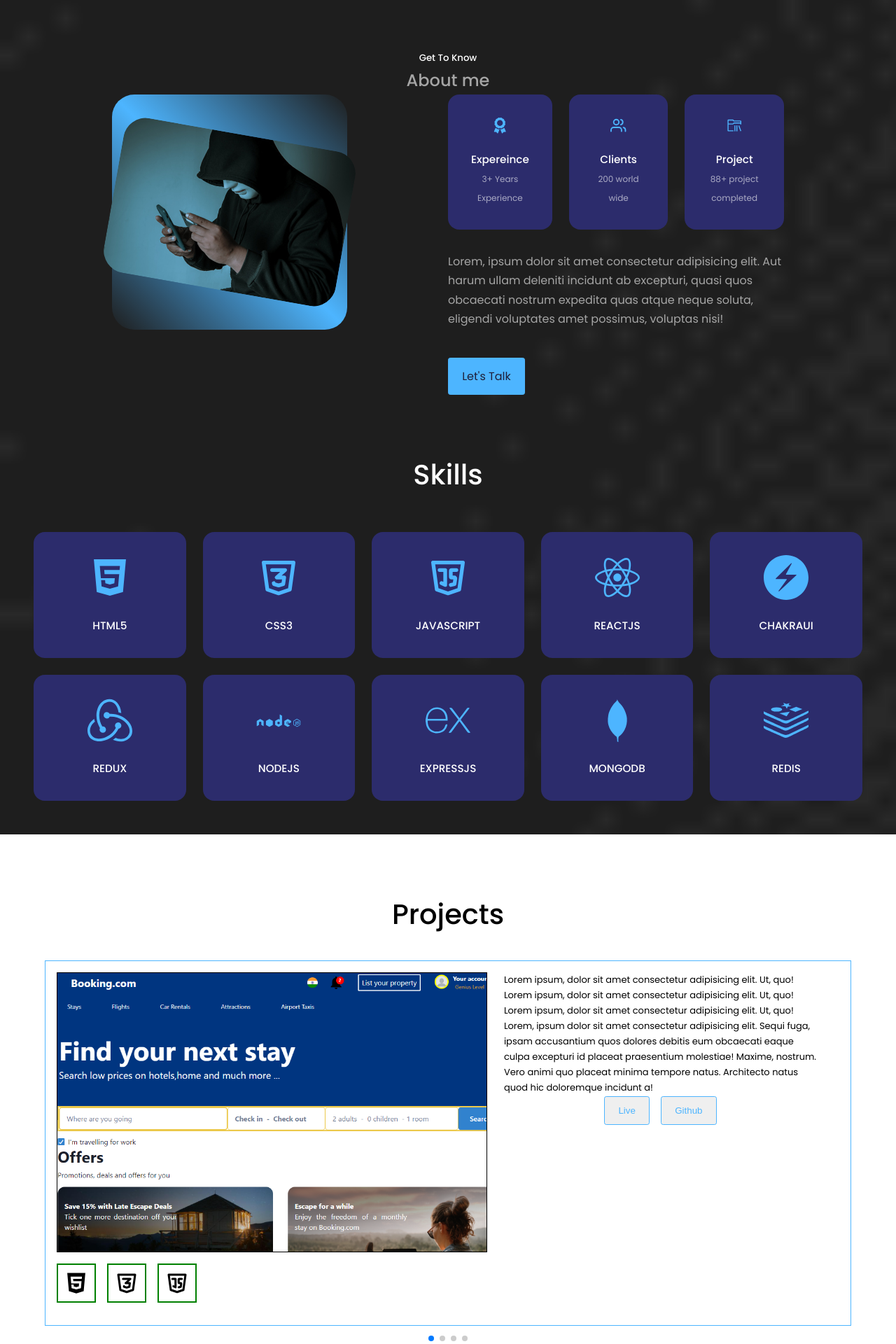
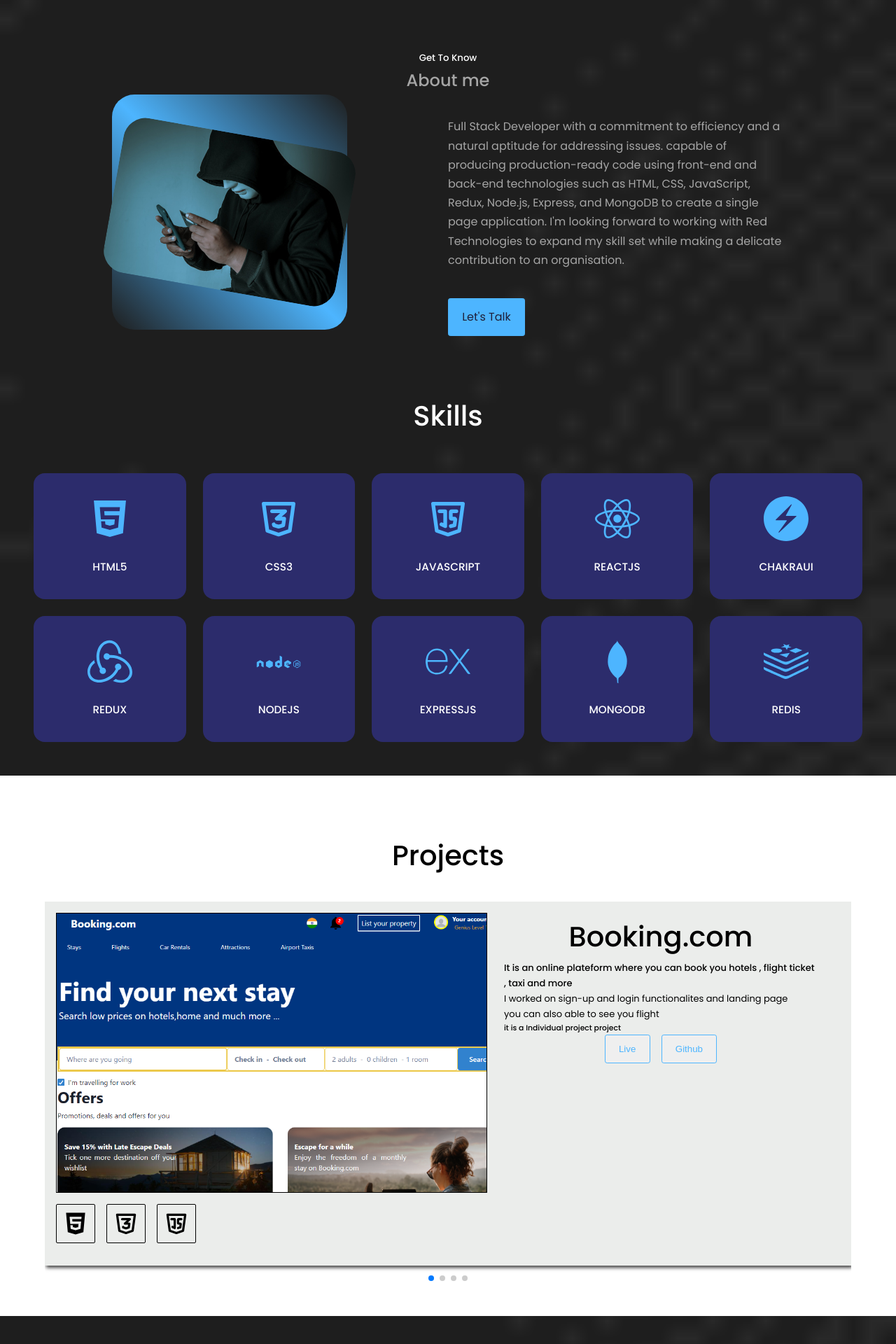
Before and after one commit to rahulkr-dev/rahulkr-dev.github.io, a React (Create React App) app: page / in a window 1280 px wide. Shown: the part 840-2760 px from the top of the page at 70% size. Built offline with nearby package versions, Linux system fonts and the light colour scheme.

Commit message:
portfollio project

```diff
--- a/package.json
+++ b/package.json
@@ -4,9 +4,13 @@
   "version": "0.1.0",
   "private": true,
   "dependencies": {
+    "@chakra-ui/react": "^2.3.6",
+    "@emotion/react": "^11.10.5",
+    "@emotion/styled": "^11.10.5",
     "@testing-library/jest-dom": "^5.16.5",
     "@testing-library/react": "^13.4.0",
     "@testing-library/user-event": "^13.5.0",
+    "framer-motion": "^7.6.1",
     "react": "^18.2.0",
     "react-dom": "^18.2.0",
     "react-icons": "^4.4.0",
--- a/src/Components/Contact/contact.css
+++ b/src/Components/Contact/contact.css
@@ -55,15 +55,31 @@
 }
 
 @media screen and (max-width:1024px){
+    #contact{
+        height: max-content;
+    }
   .container.contact_container{
     grid-template-columns: 1fr;
     gap: 2rem;
   }
+  form input{
+    color: white;
+    font-weight: bold;
+  }
  }
  /* ===== media query for mobile */
  @media screen and (max-width:600px){
+    #contact{
+        height: max-content;
+        /* margin-bottom: 5rem; */
+        /* border: 1px solid blue; */
+    }
     .container.contact_container{
         width: var(--container-width-sm);
         /* padding: 1rem; */
       }
+      form input{
+        color: white;
+        font-weight: bold;
+      }
  }
--- a/src/Components/about/About.jsx
+++ b/src/Components/about/About.jsx
@@ -16,7 +16,7 @@
           </div>
         </div>
         <div className="about_content">
-          <div className="about_cards">
+          {/* <div className="about_cards">
             <article className='about_card'>
               <FaAward className='about_icon' />
               <h5>Expereince</h5>
@@ -32,8 +32,8 @@
               <h5>Project</h5>
               <small>88+ project completed</small>
             </article>
-          </div>
-          <p>Lorem, ipsum dolor sit amet consectetur adipisicing elit. Aut harum ullam deleniti incidunt ab excepturi, quasi quos obcaecati nostrum expedita quas atque neque soluta, eligendi voluptates amet possimus, voluptas nisi!</p>
+          </div> */}
+          <p>Full Stack Developer with a commitment to efficiency and a natural aptitude for addressing issues. capable of producing production-ready code using front-end and back-end technologies such as HTML, CSS, JavaScript, Redux, Node.js, Express, and MongoDB to create a single page application. I'm looking forward to working with Red Technologies to expand my skill set while making a delicate contribution to an organisation.</p>
           <a href="#contact" className='btn btn-primary'>Let's Talk</a>
         </div>
       </div>
--- a/src/Components/footer/Footer.jsx
+++ b/src/Components/footer/Footer.jsx
@@ -3,16 +3,15 @@
 import {RiFacebookFill} from "react-icons/ri"
 import {IoLogoInstagram} from "react-icons/io"
 import {RiTwitterFill} from "react-icons/ri"
+import {AiOutlineArrowUp} from "react-icons/ai"
 const Footer = () => {
   return (
     <footer>
-      <a href="#" className='footer'>RaHUL</a>
       <ul className='permalinks'>
         <li><a href="#">Home</a></li>
         <li><a href="#about">About</a></li>
-        <li><a href="#experience">Expericence</a></li>
-        <li><a href="#services">Services</a></li>
-        <li><a href="#testimonials">testimonials</a></li>
+        <li><a href="#skills">Skills</a></li>
+        <li><a href="#project">Projects</a></li>
         <li><a href="#contact">Contact</a></li>
       </ul>
       <div className="footer_socials">
@@ -23,6 +22,9 @@
       <div className="footer_copyright">
         <small>&copy; Rahul kumar . All right reserved</small>
       </div>
+      <div className="arro">
+        <a href="#"><AiOutlineArrowUp/></a>
+      </div>
     </footer>
   )
 }
--- a/src/Components/project/ProjectList.jsx
+++ b/src/Components/project/ProjectList.jsx
@@ -24,17 +24,18 @@
       <div className="project-img">
         <img src={img1} alt="" />
         <div className='project-tech-stack'>
-        <AiFillHtml5 className="project-icon"/>
-        <TbBrandCss3 className="project-icon"/>
-        <TbBrandJavascript className="project-icon"/>
+          <AiFillHtml5 className="project-icon" />
+          <TbBrandCss3 className="project-icon" />
+          <TbBrandJavascript className="project-icon" />
         </div>
       </div>
       <div className="project-desc">
         <div className='project-desc-content' >
-        <p>Lorem ipsum, dolor sit amet consectetur adipisicing elit. Ut, quo!</p>
-        <p>Lorem ipsum, dolor sit amet consectetur adipisicing elit. Ut, quo!</p>
-        <p>Lorem ipsum, dolor sit amet consectetur adipisicing elit. Ut, quo!</p>
-      <p>Lorem, ipsum dolor sit amet consectetur adipisicing elit. Sequi fuga, ipsam accusantium quos dolores debitis eum obcaecati eaque culpa excepturi id placeat praesentium molestiae! Maxime, nostrum. Vero animi quo placeat minima tempore natus. Architecto natus quod hic doloremque incidunt a!</p>
+        <h1>Booking.com</h1>
+          <h4>It is an online plateform where you can book you hotels , flight ticket , taxi and more</h4>
+          <p>I worked on sign-up and login functionalites and landing page </p>
+          <p>you can also able to see you flight</p>
+          <h5>it is a Individual project project</h5>
         </div>
         <div className="project-desc-btn">
           <button className='btn' >Live</button>
@@ -50,15 +51,20 @@
       <div className="project-img">
         <img src={img2} alt="" />
         <div className='project-tech-stack'>
-
+          <AiFillHtml5 className="project-icon" />
+          <TbBrandCss3 className="project-icon" />
+          <TbBrandJavascript className="project-icon" />
+          <FaReact className="project-icon" />
+          <SiChakraui className="project-icon" />
         </div>
       </div>
       <div className="project-desc">
         <div className='project-desc-content' >
-        <p>Lorem ipsum, dolor sit amet consectetur adipisicing elit. Ut, quo!</p>
-        <p>Lorem ipsum, dolor sit amet consectetur adipisicing elit. Ut, quo!</p>
-        <p>Lorem ipsum, dolor sit amet consectetur adipisicing elit. Ut, quo!</p>
-      <p>Lorem, ipsum dolor sit amet consectetur adipisicing elit. Sequi fuga, ipsam accusantium quos dolores debitis eum obcaecati eaque culpa excepturi id placeat praesentium molestiae! Maxime, nostrum. Vero animi quo placeat minima tempore natus. Architecto natus quod hic doloremque incidunt a!</p>
+          <h1>LifeStyleStore.com</h1>
+          <h4>Lifestyle is a online store lifestylestores.com where customers can shop from the convenience of their home. 15k+Customers.</h4>
+          <p>you can add product to basket and wishlist </p>
+          <p>apply promocode and payment</p>
+          <h5>it is a collaborative project</h5>
         </div>
         <div className="project-desc-btn">
           <button className='btn' >Live</button>
@@ -74,7 +80,9 @@
       <div className="project-img">
         <img src={img3} alt="" />
         <div className='project-tech-stack'>
-
+          <AiFillHtml5 className="project-icon" />
+          <TbBrandCss3 className="project-icon" />
+          <TbBrandJavascript className="project-icon" />
         </div>
       </div>
       <div className="project-desc">
@@ -98,7 +106,11 @@
       <div className="project-img">
         <img src={img4} alt="" />
         <div className='project-tech-stack'>
-
+          <AiFillHtml5 className="project-icon" />
+          <TbBrandCss3 className="project-icon" />
+          <TbBrandJavascript className="project-icon" />
+          <FaReact className="project-icon" />
+          <SiChakraui className="project-icon" />
         </div>
       </div>
       <div className="project-desc">
--- a/src/Components/project/projectList.css
+++ b/src/Components/project/projectList.css
@@ -1,62 +1,85 @@
-.project-card{
+.project-card {
     display: grid;
     grid-template-columns: 55% 40%;
     gap: 1.5rem;
-    border: 1px solid var(--color-primary);
+    /* border: 1px solid var(--color-primary); */
     padding: 1rem;
     margin-bottom: 2.5rem;
+    background-color: #ebedeb;
+    box-shadow: 2px 3px 5px 0px rgba(0, 0, 0, 0.75);
+    -webkit-box-shadow: 2px 3px 5px 0px rgba(0, 0, 0, 0.75);
+    -moz-box-shadow: 2px 3px 5px 0px rgba(0, 0, 0, 0.75);
 }
-.project-img img{
+
+.project-img img {
     border: 1px solid black;
+    /* border-radius: 1rem; */
 }
-.project-desc-content{
+
+.project-desc-content {
     font-size: 13px;
 }
-.project-tech-stack{
+
+.project-tech-stack {
     padding: 1rem 0;
     display: flex;
     gap: 1rem;
 }
-.project-icon{
-    border: 2px solid green;
+
+.project-icon {
+    border: 1.5px solid black;
     padding: .5rem;
     font-size: 3.5rem;
+    border-radius: 2px;
+    transition: var(--transition);
+    cursor: pointer;
 }
-.project-desc-btn{
+.project-icon:hover{
+    color: #ebedeb;
+    border-color: #ebedeb;
+    background-color: black;
+}
+
+.project-desc-btn {
     display: flex;
     gap: 1rem;
     justify-content: center;
 }
-.project-desc-btn .btn{
+
+.project-desc-btn .btn {
     cursor: pointer;
 
 }
-.project-desc-btn .btn:hover{
+
+.project-desc-btn .btn:hover {
     background-color: var(--color-primary);
 }
 
 
-@media screen and (max-width:1024px){
+@media screen and (max-width:1024px) {
 
-    .project-card{
+    .project-card {
         grid-template-columns: 100%;
         padding: 0 .3rem;
     }
-    .project-img img{
-       width: 100%;
+
+    .project-img img {
+        width: 100%;
     }
 }
-   /* ===== media query for mobile */
-   @media screen and (max-width:600px){
 
-    .project-card{
+/* ===== media query for mobile */
+@media screen and (max-width:600px) {
+
+    .project-card {
         padding: 0 .3rem;
         grid-template-columns: 100%;
 
         padding: 0;
     }
-    .project-img img{
+
+    .project-img img {
         width: 100%;
-     }
+    }
 
 }
--- a/src/Components/skills/Skills.jsx
+++ b/src/Components/skills/Skills.jsx
@@ -10,6 +10,7 @@
 import { DiMongodb } from "react-icons/di"
 import { SiRedis } from "react-icons/si"
 import "./skills.css"
+import { Progress } from '@chakra-ui/react'
 
   const skillsArr = [AiFillHtml5, TbBrandCss3, TbBrandJavascript, FaReact, SiChakraui, DiNodejs, SiExpress, SiRedux, DiMongodb, SiRedis];
 
@@ -25,6 +26,7 @@
       <div className="skill_container">
         <div className="skill-card">
           <AiFillHtml5 className='skill-icon'/>
+          <Progress colorScheme='green' size='sm' value={20} />
           <h5>HTML5</h5>
         </div>
         <div className="skill-card">
--- a/src/index.js
+++ b/src/index.js
@@ -1,6 +1,11 @@
-import reactDom from "react-dom"
+import React from 'react'
+import ReactDOM from 'react-dom/client'
 import App from "./App"
 import "./index.css"
 
 
-reactDom.render(<App/>,document.getElementById('root'))
+// reactDom.render(<App/>,document.getElementById('root'))
+const root = ReactDOM.createRoot(document.getElementById('root'))
+root.render(
+    <App/>
+)
```
Also changed, not shown: src/App.jsx (+11 -8 lines), src/Components/footer/footer.css (+18 -4 lines), 1 other file (tests, documents, lock files or other folders). Lines whose indentation alone changed are shown as unchanged.
